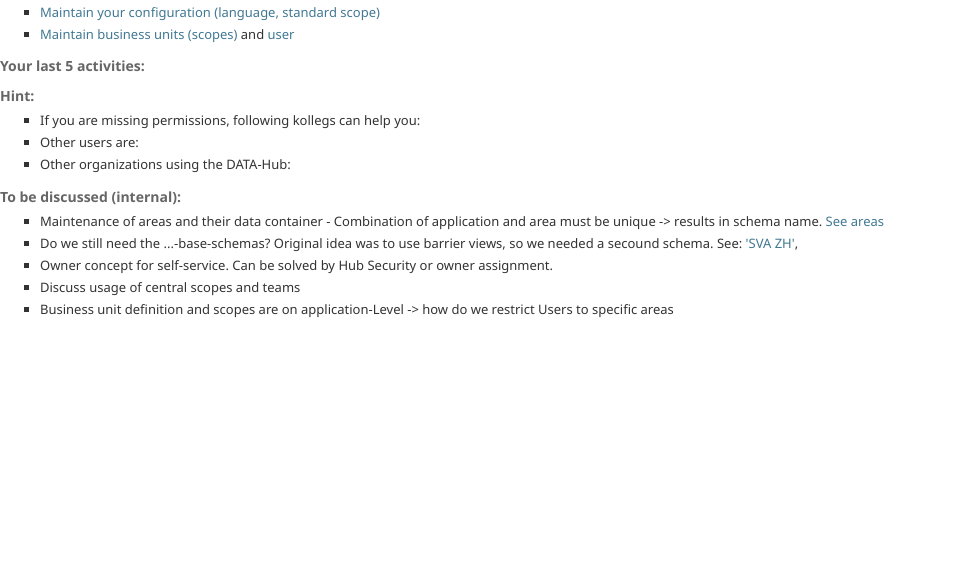
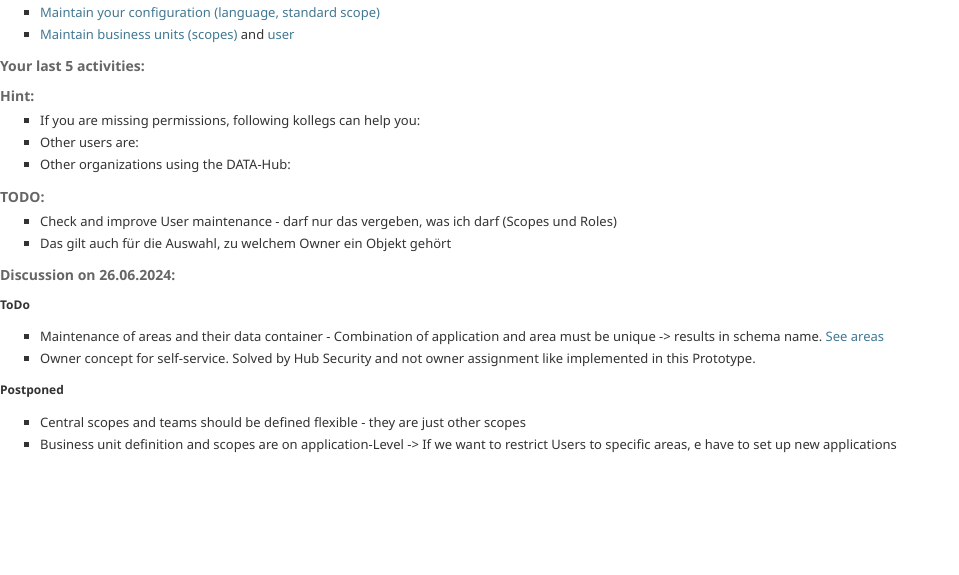
Before and after one commit to exusc/datahub, a Django app: page / in a window 1280 px wide. Shown: the part 241-816 px from the top of the page, without its empty margins (0-959 px from the left). Run offline with Django 5.2, Linux system fonts and the light colour scheme; the visitor is signed in with stand-in values (Sample User, id 1); data comes from the database, SQL or seed files in the repository; data that the repository does not hold is empty.

Commit message:
Scopes used for Hub-Security

```diff
--- a/datahub/settings.py
+++ b/datahub/settings.py
@@ -156,3 +156,6 @@ DEFAULT_AUTO_FIELD = 'django.db.models.BigAutoField'
 # https://docs.djangoproject.com/en/dev/topics/auth/customizing/#substituting-a-custom-user-model
 
 AUTH_USER_MODEL = "organization.User"
+
+# Cookie name for ALLOWED_OWNER
+ALLOWED_OWNER = 'allowed_hub_owner'
--- a/maintenance/templates/index.html
+++ b/maintenance/templates/index.html
@@ -78,13 +78,21 @@
 </ul>
 
 {% if user.is_superuser %}
-    <h3>To be discussed (internal):</h3>
+<h3>TODO:</h3>
+<ul>
+    <li>Check and improve User maintenance  - darf nur das vergeben, was ich darf (Scopes und Roles)</li>
+    <li>Das gilt auch für die Auswahl, zu welchem Owner ein Objekt gehört</li>
+</ul>
+<h3>Discussion on 26.06.2024:</h3>
+    <h4>ToDo</h4>
     <ul>
-        <li>Maintenance of areas and their data container - Combination of application and area must be unique -> results in schema name. <a href="{% url 'admin:organization_area_changelist' %}">See areas</a></li></li>
-        <li>Do we still need the ...-base-schemas? Original idea was to use barrier views, so we needed a secound schema. See: <a href="{% url 'owner' 'SVA ZH' %}">'SVA ZH'</a>, </li>
-        <li>Owner concept for self-service. Can be solved by Hub Security or owner assignment.</li>
-        <li>Discuss usage of central scopes and teams</li>
-        <li>Business unit definition and scopes are on application-Level -> how do we restrict Users to specific areas</li>
+        <li>Maintenance of areas and their data container - Combination of application and area must be unique -> results in schema name. <a href="{% url 'admin:organization_area_changelist' %}">See areas</a></li>
+        <li>Owner concept for self-service. Solved by Hub Security and not owner assignment like implemented in this Prototype.</li>
+    </ul>
+    <h4>Postponed</h4>
+        <ul>
+        <li>Central scopes and teams should be  defined flexible - they are just other scopes</li>
+        <li>Business unit definition and scopes are on application-Level -> If we want to restrict Users to specific areas, e have to set up new applications</li>
     </ul>
 {% endif %}
 {% else %}
--- a/maintenance/views.py
+++ b/maintenance/views.py
@@ -4,6 +4,7 @@ from organization.models import Owner, User, Application, Area, Container
 from django.contrib.auth import authenticate, login
 from django.contrib.admin.models import LogEntry
 from django.views import View
+from datahub.settings import ALLOWED_OWNER
 
 
 def index(request):
@@ -47,12 +48,25 @@ class UserView(View):
 
 
 def switch_user(request, userid):
+    response = redirect(reverse("index"))
+
     # username = User.objects.get(id=userid).username
     # user = authenticate(request, username=username, password='???')
-    response = redirect(reverse("index"))
     user = User.objects.get(id=userid)
     if user:
         login(request, user)
+        # Creates the list of allowed owner.keys
+        ownerlist = []
+        for scope in request.user.scopes.filter(application__key='HUB'):
+            if scope.business_unit_1 == '*':
+                ownerlist = ['*']
+                break
+            try:
+                owner = Owner.objects.get(key=scope.business_unit_1)
+                ownerlist.append(owner.key)
+            except:
+                pass
+        request.session[ALLOWED_OWNER] = ownerlist
 
         # translation.activate(user.language)
         from django.conf import settings
```
Also changed, not shown: organization/admin.py (+7 -4 lines), README.md.
